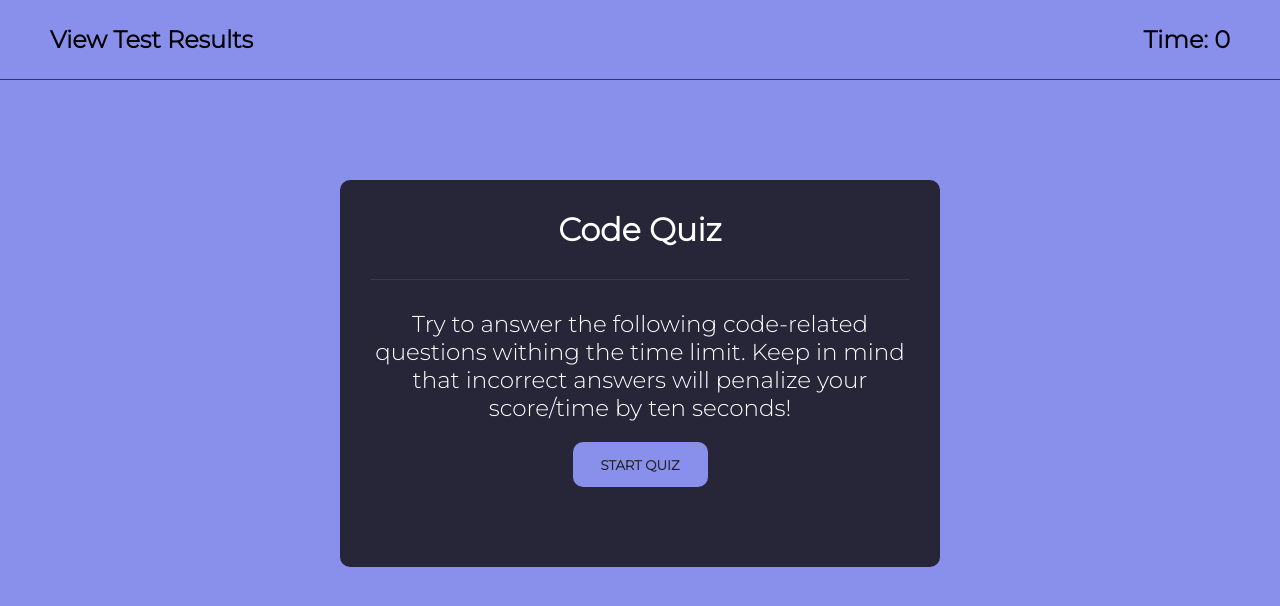
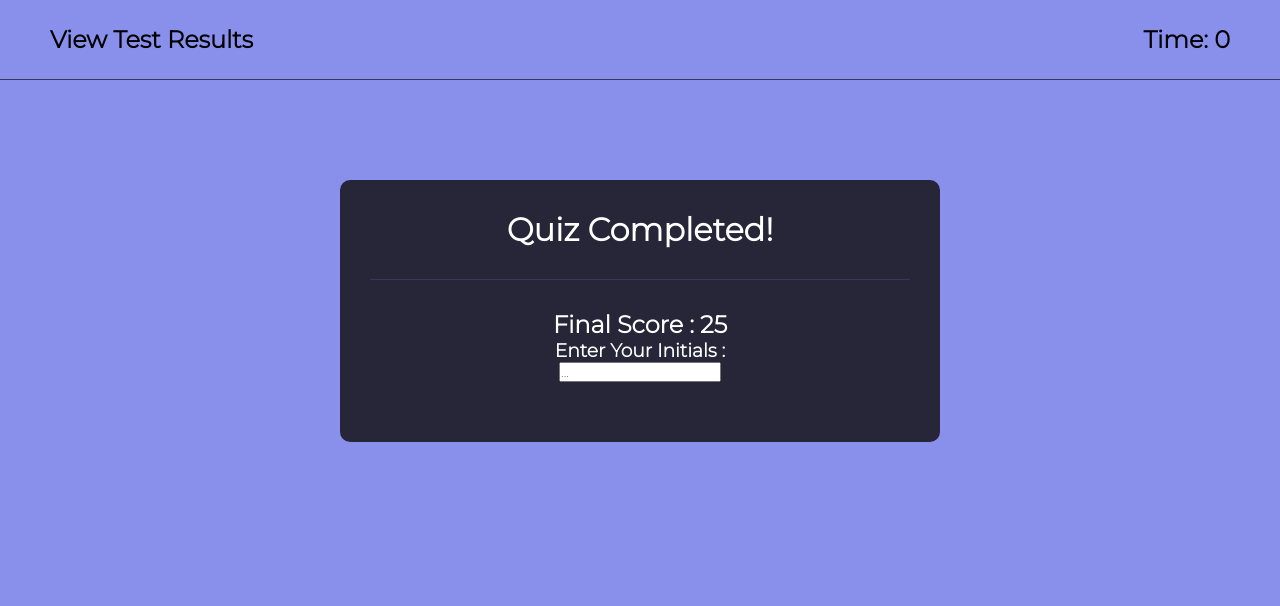
Before and after one commit to Frank-Colorado/code-quiz-game, a plain HTML site: page index.html in a window 1280 px wide. Drawn offline with Linux system fonts and the light colour scheme.

Commit message:
added 'finalScore' section into index.html file

```diff
--- a/index.html
+++ b/index.html
@@ -22,8 +22,8 @@
     </header>
 
     <main class="wrapper">
-      <h1>Code Quiz</h1>
-      <div id="home" class="container">
+      <h1 id="response">Quiz Completed!</h1>
+      <div id="home" class="container d-none">
         <p class="homeTxt">
           Try to answer the following code-related questions withing the time
           limit. Keep in mind that incorrect answers will penalize your
@@ -40,6 +40,14 @@
           <button class="btn">Answer 4</button>
         </div>
       </div>
+      <div id="finalScore" class="container">
+        <h2 id="userScore">Final Score : 25</h2>
+        <div class="userInitials">
+          <h3>Enter Your Initials :</h3>
+          <input type="text" id="initialsInput" placeholder="..." />
+        </div>
+      </div>
+      <div id="allScores" class="container d-none"></div>
     </main>
     <script src="./assets/script.js"></script>
   </body>
```
